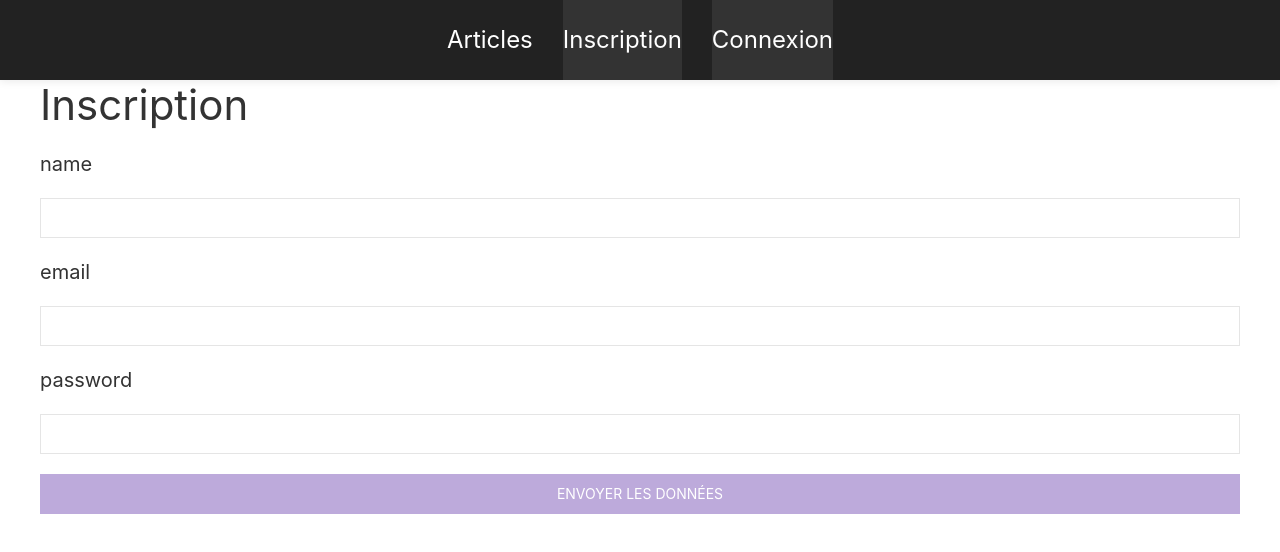
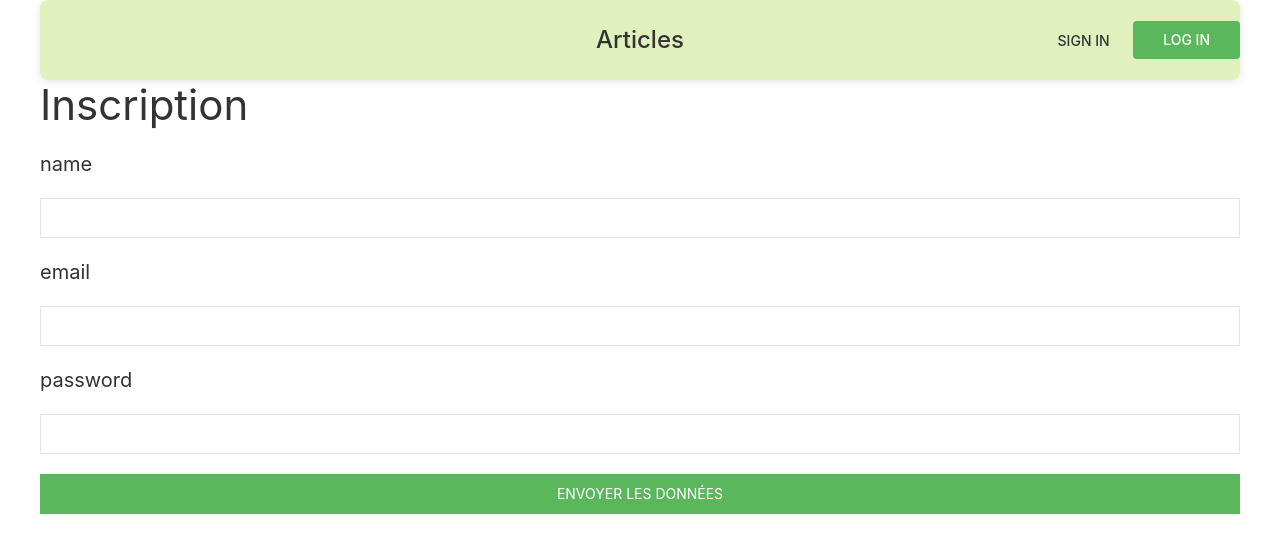
Before and after one commit to LucasMolendi/Gestion-Article, an Angular app: page /inscription in a window 1280 px wide. Shown: the top 552 px of the page. Built offline with nearby package versions, Linux system fonts and the light colour scheme.

Commit message:
ajout de la connexion + mise en page

```diff
--- a/src/app/app.html
+++ b/src/app/app.html
@@ -1,16 +1,37 @@
-<!--HEADER-->
-<header class="uk-box-shadow-small uk-section-secondary eni-header">
+<!DOCTYPE html>
+<html lang="fr">
+<head>
+  <meta charset="UTF-8">
+  <meta name="viewport" content="width=device-width, initial-scale=1.0">
+  <title>Navbar UIkit Centrée et Corrigée</title>
+  <!-- Chargement du CSS UIkit -->
+</head>
+<body>   <!--
+        STRUCTURE CORRIGÉE : Utilise les trois blocs (left, center, right)
+        pour garantir l'alignement parfait du contenu central.
+    -->
+<header class="uk-section-default uk-padding-remove-vertical">
   <div class="uk-container uk-container-expand">
-    <nav class="uk-navbar" id="navbar" data-uk-navbar>
+    <nav class="uk-navbar-container" id="navbar" uk-navbar>
+
+      <!-- 1. BLOC DE GAUCHE : Logo/Lien principal "Articles" -->
       <div class="uk-navbar-center">
-        <a class="uk-navbar-item uk-logo" href="articles" >Articles</a>
-          <a class="uk-navbar-item log uk-logo" href="inscription">Inscription</a>
-          <a class="uk-navbar-item log uk-logo" href="connexion">Connexion</a>
+        <a class="uk-navbar-item uk-logo" href="articles">Articles</a>
       </div>
+
+      <!-- 3. BLOC DE DROITE : Actions "Connexion" et "Inscription" -->
+      <div class="uk-navbar-right">
+        <div class="log uk-navbar-item uk-visible@s">
+          <!-- Utilisation de classes UIkit standard pour les boutons -->
+          <a class="uk-button uk-button-text uk-margin-right" href="inscription">Sign In</a>
+          <a class="uk-button uk-button-primary" href="connexion">Log In</a>
+        </div>
+        <!-- Hamburger menu pour mobile -->
+        <a class="uk-navbar-toggle uk-hidden@s" href="#offcanvas-nav" uk-toggle></a>
+      </div>
+
     </nav>
   </div>
 </header>
-<!--/HEADER-->
-<body>
-<router-outlet />
+<router-outlet/>
 </body>
--- a/src/app/app.scss
+++ b/src/app/app.scss
@@ -1,8 +1,35 @@
-.log{
-  background-color: #333333;
+/* CSS rétabli pour garantir l'affichage */
+.log {
+  /* Gardé pour respecter votre classe, mais pas de fond sombre pour éviter les conflits */
   text-align: center;
-  .uk-position-right{
+}
 
-  }
-  .uk-position-top{}
+/* Fond vert transparent et coins arrondis */
+.uk-navbar-container {
+  background-color: rgba(179, 220, 94, 0.4); /* Fond vert transparent */
+  border-radius: 8px; /* Coins arrondis */
+  box-shadow: 0 2px 8px rgba(0, 0, 0, 0.1);
 }
+
+/* Ajustements pour la lisibilité de tous les liens de navigation (Articles, Accueil, Services) */
+.uk-navbar-nav > li > a,
+.uk-navbar-item {
+  color: #333333 !important; /* Texte foncé pour lisibilité sur fond clair */
+  font-weight: 500;
+}
+
+/* Styles pour le bouton "Inscription" (uk-button-text) */
+.uk-button-text {
+  color: #333333 !important; /* Force la couleur du texte en foncé */
+}
+.uk-button-text:hover {
+  color: #5bb75b !important; /* Couleur au survol */
+}
+
+/* Styles pour le bouton "Connexion" (uk-button-primary) */
+.uk-button-primary {
+  background-color: #5bb75b; /* Un vert plus soutenu pour le bouton principal */
+  color: white;
+  border: none;
+  border-radius: 4px;
+}
--- a/src/app/article/article.scss
+++ b/src/app/article/article.scss
@@ -23,5 +23,5 @@
   }
 }
 .uk-button{
-  background-color: lightsalmon;
+  background-color: #5bb75b;
 }
--- a/src/app/connexion/connexion.html
+++ b/src/app/connexion/connexion.html
@@ -19,10 +19,10 @@
                 </div>
               </div>
               <div class="uk-margin">
-                <button class="uk-button uk-button-primary uk-button-large uk-width-1-1">Login</button>
+                <button class="uk-button uk-button-primary uk-button-large uk-width-1-1" (click)="onLogin()">Login</button>
               </div>
               <div class="uk-text-small uk-text-center">
-                Not registered? <a href="inscription">Create an account</a>
+                Not registered? <a class="uk-link" href="inscription">Sign in</a>
               </div>
             </form>
           </div>
--- a/src/app/connexion/connexion.scss
+++ b/src/app/connexion/connexion.scss
@@ -0,0 +1,6 @@
+.uk-button{
+  background-color : #5bb75b
+}
+.uk-link{
+  color : #5bb75b
+}
--- a/src/app/inscription/inscription.scss
+++ b/src/app/inscription/inscription.scss
@@ -1,3 +1,3 @@
 .uk-button{
-  background-color: #bdaadb;
+  background-color: #5bb75b;
 }
```
